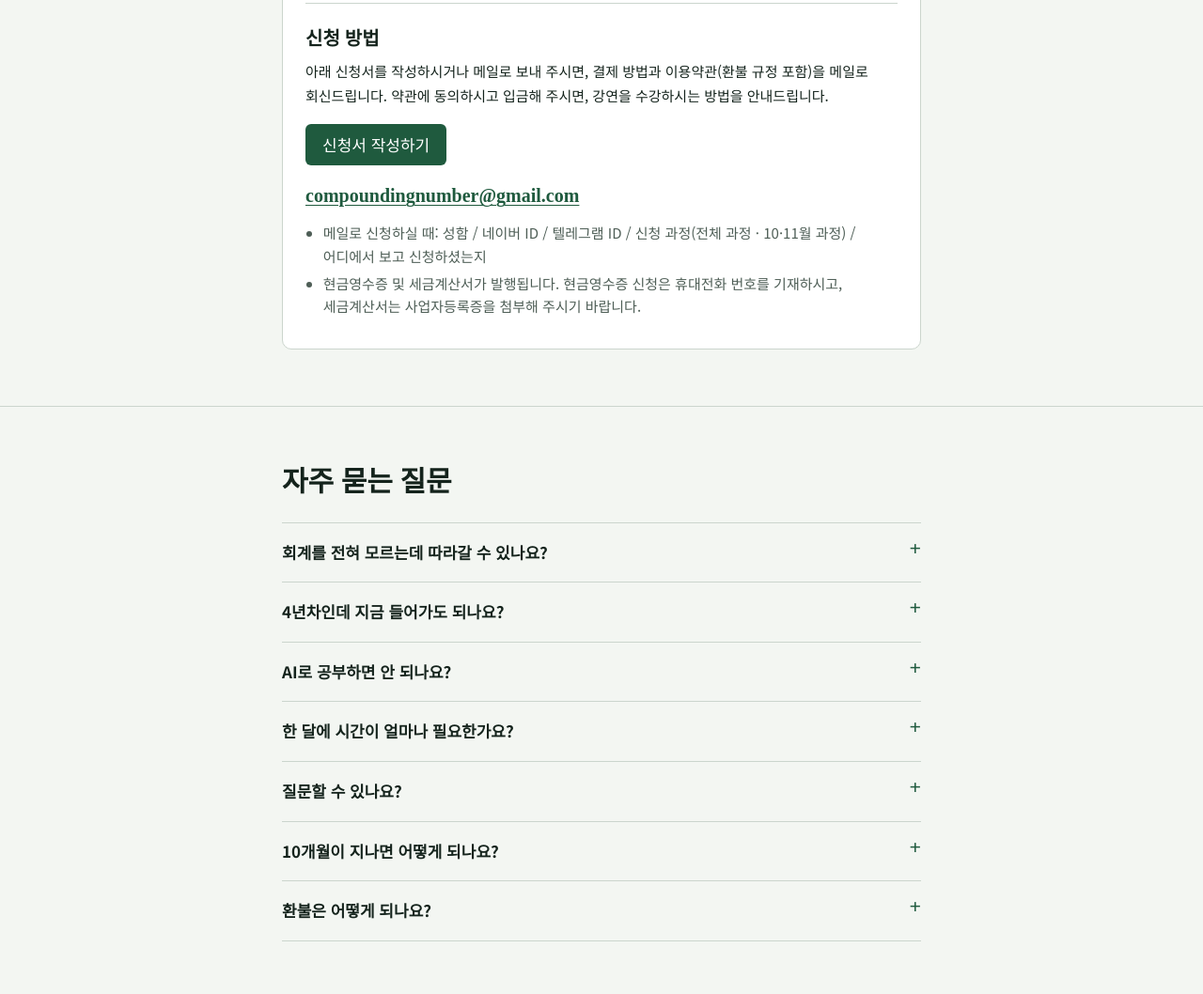
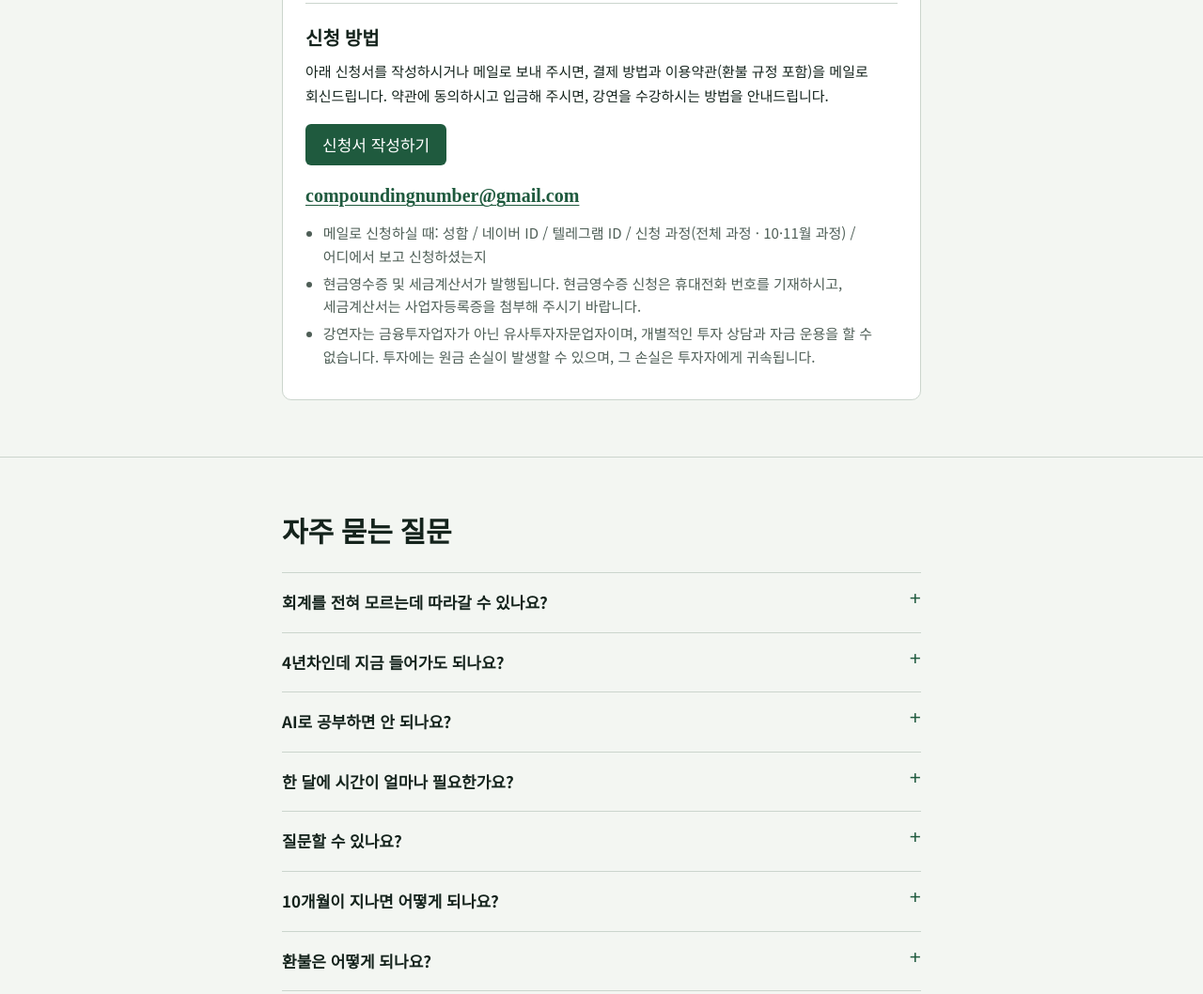
Before and after one commit to jeonjubulldozer/jeonjubulldozer.github.io, a plain HTML site: page index.html in a window 1280 px wide. Shown: the part 9476-10534 px from the top of the page at 94% size. Drawn offline with Linux system fonts and the light colour scheme.

Commit message:
유사투자자문업자 고지 두 줄 추가 (신청 방법 아래, 하단 유의사항)
Co-Authored-By: Claude Opus 5.5 <noreply@anthropic.com>
Claude-Session: https://claude.ai/code/session_01PwiyXXrFJK5h6UyoZuRrva

```diff
--- a/index.html
+++ b/index.html
@@ -497,6 +497,7 @@
         <ul>
           <li>메일로 신청하실 때: 성함 / 네이버 ID / 텔레그램 ID / 신청 과정(전체 과정 · 10·11월 과정) / 어디에서 보고 신청하셨는지</li>
           <li>현금영수증 및 세금계산서가 발행됩니다. 현금영수증 신청은 휴대전화 번호를 기재하시고, 세금계산서는 사업자등록증을 첨부해 주시기 바랍니다.</li>
+          <li>강연자는 금융투자업자가 아닌 유사투자자문업자이며, 개별적인 투자 상담과 자금 운용을 할 수 없습니다. 투자에는 원금 손실이 발생할 수 있으며, 그 손실은 투자자에게 귀속됩니다.</li>
         </ul>
       </div>
     </div>
@@ -683,6 +684,7 @@
   <div class="wrap">
     <p>본 콘텐츠는 완전한 회계 기초부터 시작해 실제 기업 사례를 교재로 삼아 사업모델·재무제표·사업보고서·산업구조·자본배분을 연결해 이해하기 위한 재무회계 교육 콘텐츠입니다. 강연에서 다루는 기업 사례는 재무회계와 산업별 사업모델을 이해하기 위한 학습 사례이며, 이 강연은 투자판단과 무관합니다. 특정 금융투자상품에 대한 투자판단이나 가치에 관한 조언을 제공하지 않으며, 본 강좌의 내용을 특정 금융투자상품에 대한 투자판단의 근거로 활용하지 않도록 유의해 주시기 바랍니다.</p>
     <p>본 콘텐츠는 단방향으로 제작·제공되며, 행정 처리 외의 개별 질의응답은 제공하지 않습니다. 강연 영상·음성 및 자료는 수강생 본인만 이용할 수 있으며, 녹화·녹음·복제·공유·재배포할 수 없습니다.</p>
+    <p>강연자는 금융투자업자가 아닌 유사투자자문업자이며, 개별적인 투자 상담과 자금 운용을 할 수 없습니다. 투자에는 원금 손실이 발생할 수 있으며, 그 손실은 투자자에게 귀속됩니다.</p>
     <p>본 아카이브의 각 기업 사례는 해당 콘텐츠가 제작될 당시 공개된 재무제표와 사업보고서, 산업·기술 환경을 바탕으로 설명합니다. 과거의 숫자를 현재에 그대로 적용하기 위한 자료가 아니라, 제작 당시의 사업활동이 재무제표에 어떻게 기록되고 연결되었는지를 이해하기 위한 회계 학습 자료입니다.</p>
     <div class="biz">
       <p>상호 부자원칙연구소 | 대표자 전민기 | 사업자등록번호 466-08-01729 | 통신판매업 신고 2021-서울성동-02442(성동구청)<br>서울시 성동구 무학봉길 35 | 010-8455-0128 | compoundingnumber@gmail.com</p>
```
